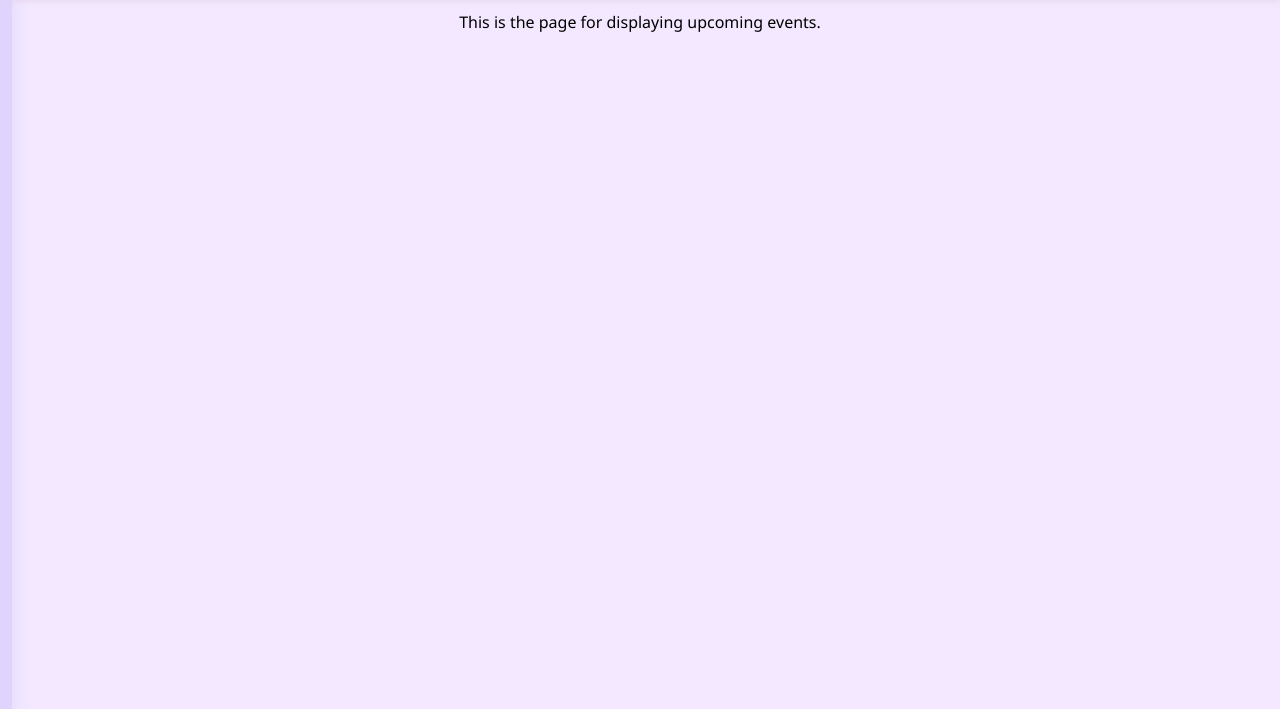
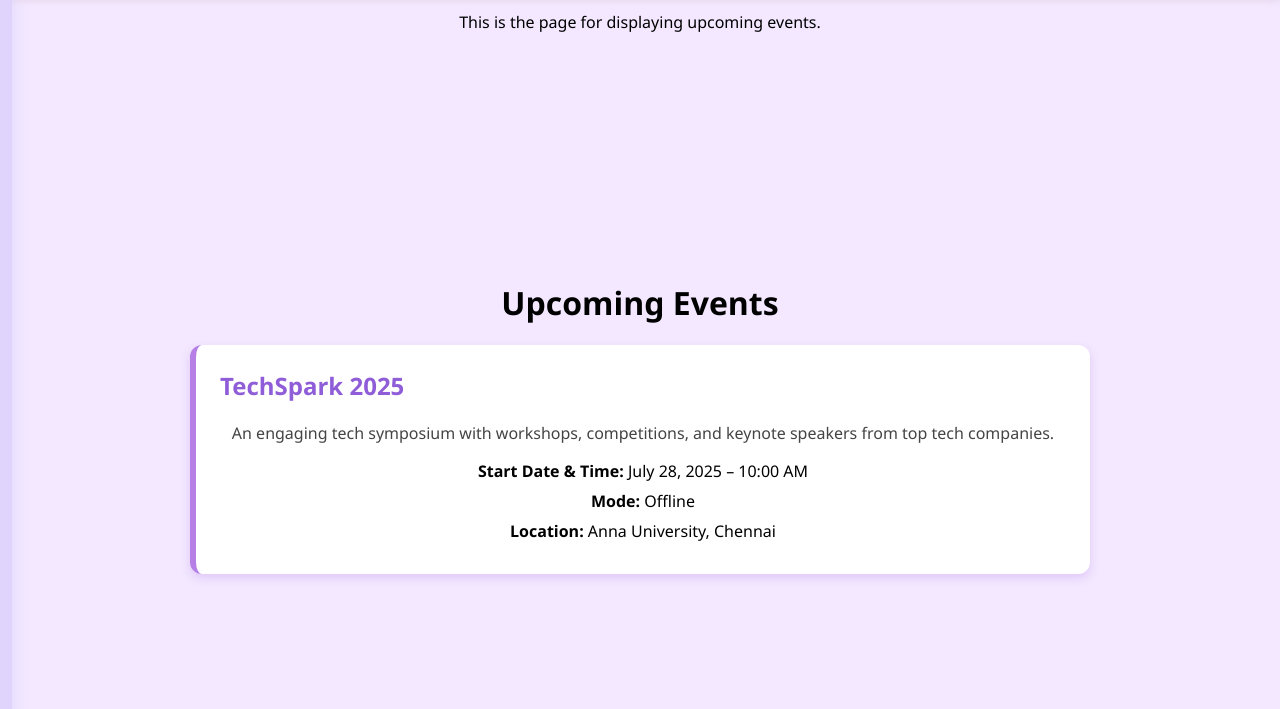
Before and after one commit to SLokesh1810/Eventra, a Django app: page /events/upcoming_events/ in a window 1280 px wide. Shown: the part 91-800 px from the top of the page. Run offline with Django 5.2, Linux system fonts and the light colour scheme; a user stored in the database is signed in; data comes from the database, SQL or seed files in the repository.

Commit message:
Updated home.css and upcoming events page

```diff
--- a/events/static/css/home.css
+++ b/events/static/css/home.css
@@ -151,3 +151,49 @@
   text-decoration: none;
   color: #4b4b6f;
 }
+
+.container {
+    max-width: 900px;
+    margin: 2rem auto;
+    padding: 1rem;
+}
+
+.event-card {
+    background-color: #ffffff;
+    border-left: 6px solid #b57fe6;
+    border-radius: 12px;
+    padding: 1.5rem;
+    margin-bottom: 2rem;
+    box-shadow: 0 4px 10px rgba(181, 127, 230, 0.3);
+}
+
+.event-card h2 {
+    margin-top: 0;
+    color: #8f5dd8;
+}
+
+.event-details p {
+    margin: 0.5rem 0;
+}
+
+.description {
+    margin: 1rem 0;
+    color: #444;
+}
+
+.register-btn {
+    display: inline-block;
+    background-color: #b57fe6;
+    color: white;
+    text-decoration: none;
+    padding: 0.6rem 1.2rem;
+    border-radius: 8px;
+    transition: background-color 0.3s, box-shadow 0.3s;
+    box-shadow: 0 4px 10px rgba(181, 127, 230, 0.4);
+    font-weight: 500;
+}
+
+.register-btn:hover {
+    background-color: #a368d9;
+    box-shadow: 0 6px 14px rgba(181, 127, 230, 0.5);
+}
--- a/events/templates/upcoming_events.html
+++ b/events/templates/upcoming_events.html
@@ -6,7 +6,20 @@
 
 {% block content %}
 <p>This is the page for displaying upcoming events.</p>
+<div class="container">
+        <h1>Upcoming Events</h1>
 
+        <div class="event-card">
+            <h2>TechSpark 2025</h2>
+            <p class="description">An engaging tech symposium with workshops, competitions, and keynote speakers from top tech companies.</p>
+            <div class="event-details">
+                <p><strong>Start Date & Time:</strong> July 28, 2025 – 10:00 AM</p>
+                <p><strong>Mode:</strong> Offline</p>
+                <p><strong>Location:</strong> Anna University, Chennai</p>
+            </div>
+            <a href="#" cl></a>
+        </div>
+    </div>
 <script>
     document.getElementById('upcoming_events').classList.add('active-tab');
     document.getElementById('live_events').classList.remove('active-tab');
```
